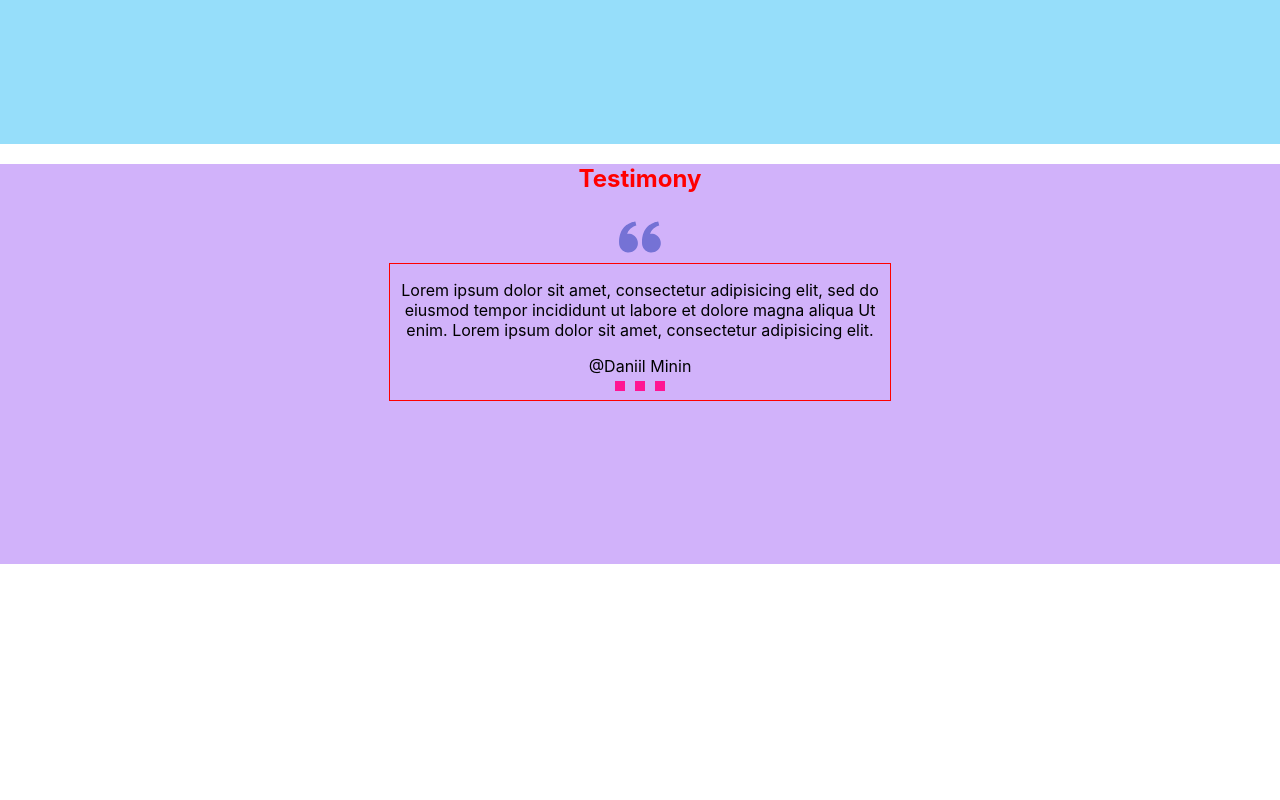
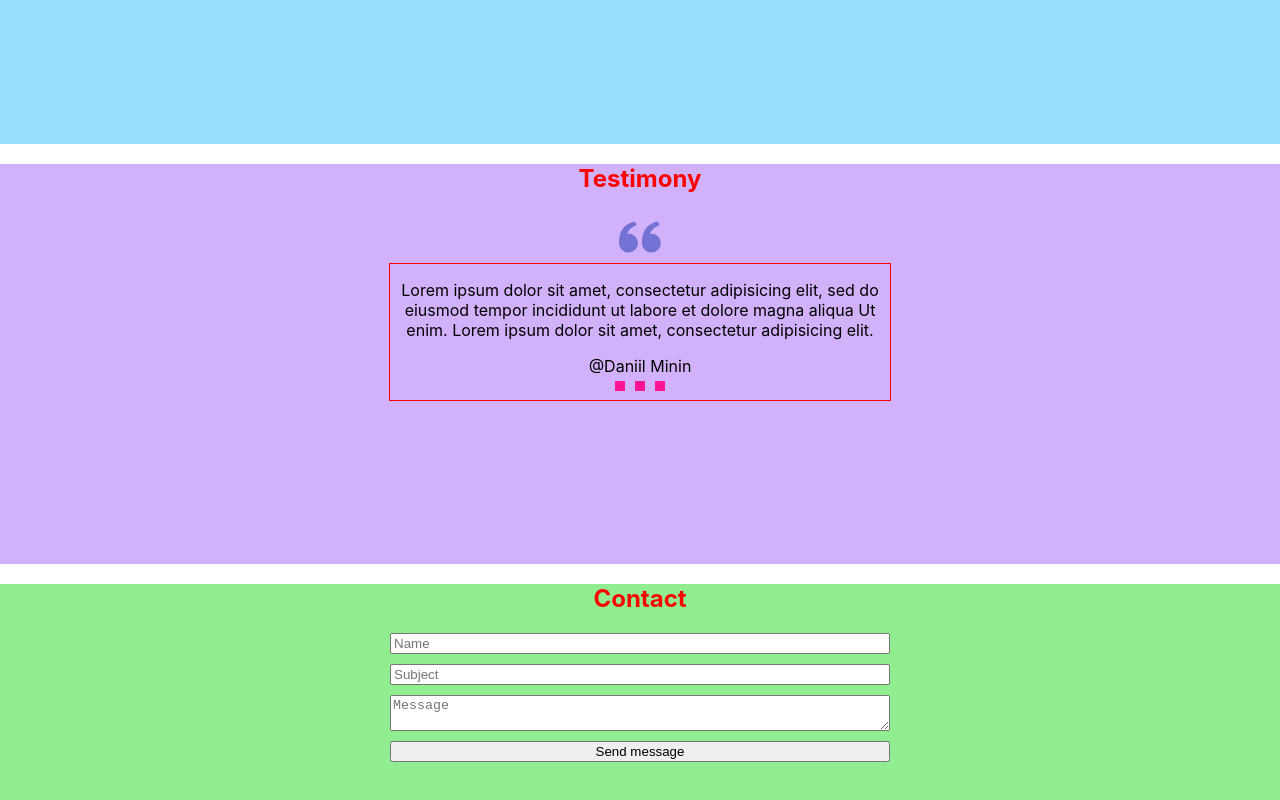
Before and after one commit to daniilminin1990/portfolio-react, a React app: page / in a window 1280 px wide. Shown: the part 2350-3150 px from the top of the page. Before the commit the page ends 2914 px from the top, so only its background shows below. Built offline with nearby package versions, Linux system fonts and the light colour scheme.

Commit message:
add Contact section
Добавили секцию контакты. Можно было бы стилизовать с картой, но пока так. Добавили кнопку

```diff
--- a/src/App.tsx
+++ b/src/App.tsx
@@ -5,6 +5,7 @@
 import { Skills } from "./layout/sections/skills/Skills";
 import { Works } from "./layout/sections/works/Works";
 import { Testimony } from "./layout/sections/testimony/Testimony";
+import { Contacts } from "./layout/sections/contacts/Contacts";
 
 function App() {
   return (
@@ -14,6 +15,7 @@
       <Skills />
       <Works />
       <Testimony />
+      <Contacts />
     </div>
   );
 }
--- /dev/null
+++ b/src/components/Button.tsx
@@ -0,0 +1,3 @@
+import styled from "styled-components";
+
+export const Button = styled.button``;
--- /dev/null
+++ b/src/layout/sections/contacts/Contacts.tsx
@@ -0,0 +1,32 @@
+import React from "react";
+import styled from "styled-components";
+import { SectionTitle } from "../../../components/SectionTitle";
+import { Button } from "../../../components/Button";
+
+export const Contacts = () => {
+  return (
+    <StyledContacts>
+      <SectionTitle>Contact</SectionTitle>
+      <StyledForm>
+        <Field placeholder={"Name"} />
+        <Field placeholder={"Subject"} />
+        <Field as={"textarea"} placeholder={"Message"} />
+        <Button type={"submit"}>Send message</Button>
+      </StyledForm>
+    </StyledContacts>
+  );
+};
+
+const StyledContacts = styled.section`
+  background-color: lightgreen;
+  min-height: 50vh;
+`;
+const StyledForm = styled.form`
+  max-width: 500px;
+  width: 100%;
+  display: flex;
+  flex-direction: column;
+  gap: 10px;
+  margin: 0 auto;
+`;
+const Field = styled.input``;
```
